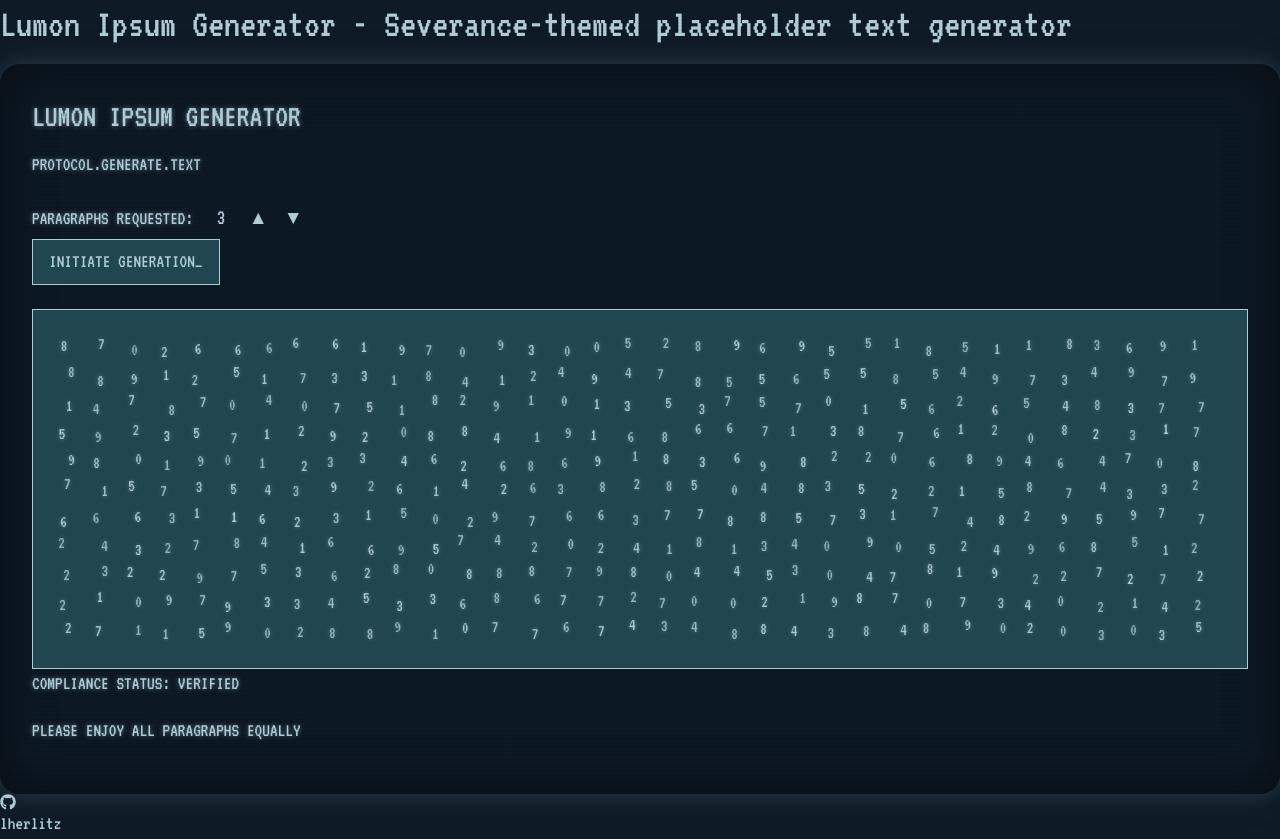
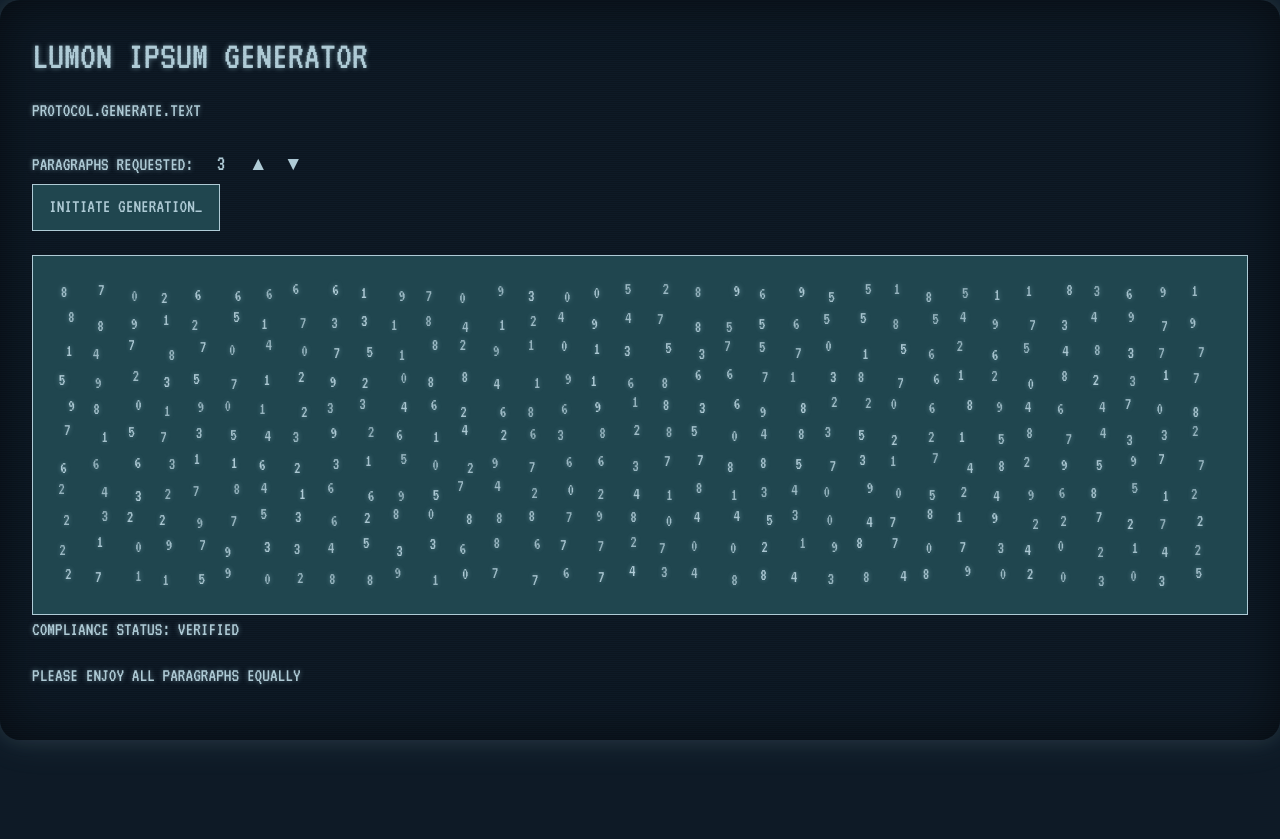
Before and after one commit to lherlitz/lumonipsum, a Next.js app: page / in a window 1280 px wide. After the commit the page ends 800 px from the top, so only its background shows below. Built offline with nearby package versions, Linux system fonts and the light colour scheme.

Commit message:
Revert "Lh/seo"

```diff
--- a/app/layout.tsx
+++ b/app/layout.tsx
@@ -2,7 +2,6 @@
 import { Geist, Geist_Mono } from "next/font/google";
 import { IBM_Plex_Mono, VT323 } from "next/font/google";
 import "./globals.css";
-import Script from "next/script";
 
 const geistSans = Geist({
   variable: "--font-geist-sans",
@@ -29,27 +28,6 @@
 export const metadata: Metadata = {
   title: "Lumon Ipsum Generator",
   description: "Generate Severance-themed placeholder text. Please enjoy all paragraphs equally.",
-  keywords: ["Severance", "placeholder text", "lorem ipsum", "Lumon", "text generator", "dummy text", "Apple TV+"],
-  authors: [{ name: "Luc H" }],
-  creator: "Luc H",
-  metadataBase: new URL("https://lumonipsum.com"),
-  openGraph: {
-    title: "Lumon Ipsum Generator",
-    description: "Generate Severance-themed placeholder text. Please enjoy all paragraphs equally.",
-    url: "https://lumonipsum.com",
-    siteName: "Lumon Ipsum Generator",
-    locale: "en_US",
-    type: "website",
-  },
-  twitter: {
-    card: "summary_large_image",
-    title: "Lumon Ipsum Generator",
-    description: "Generate Severance-themed placeholder text. Please enjoy all paragraphs equally.",
-  },
-  robots: {
-    index: true,
-    follow: true,
-  },
 };
 
 export default function RootLayout({
@@ -59,31 +37,6 @@
 }>) {
   return (
     <html lang="en">
-      <head>
-        <Script
-          id="schema-org"
-          type="application/ld+json"
-          dangerouslySetInnerHTML={{
-            __html: JSON.stringify({
-              "@context": "https://schema.org",
-              "@type": "WebApplication",
-              "name": "Lumon Ipsum Generator",
-              "description": "Generate Severance-themed placeholder text. Please enjoy all paragraphs equally.",
-              "applicationCategory": "UtilityApplication",
-              "operatingSystem": "Any",
-              "offers": {
-                "@type": "Offer",
-                "price": "0",
-                "priceCurrency": "USD"
-              },
-              "author": {
-                "@type": "Person",
-                "name": "Luc H"
-              }
-            })
-          }}
-        />
-      </head>
       <body
         className={`${geistSans.variable} ${geistMono.variable} ${ibmPlexMono.variable} ${vt323.variable} antialiased`}
       >
--- a/app/page.tsx
+++ b/app/page.tsx
@@ -3,7 +3,6 @@
 import { useState, useEffect } from 'react';
 import { generateLumonIpsum } from '../utils/lumonIpsum';
 import MDRNumbers from './components/MDRNumbers';
-import { FaGithub } from 'react-icons/fa';
 
 export default function Home() {
   const [paragraphs, setParagraphs] = useState<number>(3);
@@ -48,30 +47,21 @@
   };
 
   return (
-    <div className="flex flex-col min-h-screen">
-      <header>
-        <h1 className="sr-only">Lumon Ipsum Generator - Severance-themed placeholder text generator</h1>
-      </header>
-      <main className="flex-grow p-4 sm:p-8 flex items-center justify-center bg-[#0e1a26] pb-12" aria-label="Lumon Ipsum Generator">
+    <main className="min-h-screen p-4 sm:p-8 flex items-center justify-center bg-[#0e1a26]">
       <div className="w-full max-w-4xl">
-          <section className="terminal-screen" aria-labelledby="terminal-heading">
+        <div className="terminal-screen">
           <div className="terminal-content">
             <div className="text-center space-y-2 mb-12">
               <div className="flex items-center justify-center space-x-2">
-                  <div className="h-2 w-2 rounded-full bg-[#afcbd6] animate-pulse" aria-hidden="true"></div>
-                  <h2 id="terminal-heading" className="text-2xl font-mono tracking-wide">LUMON IPSUM GENERATOR</h2>
-                  <div className="h-2 w-2 rounded-full bg-[#afcbd6] animate-pulse" aria-hidden="true"></div>
+                <div className="h-2 w-2 rounded-full bg-[#afcbd6] animate-pulse"></div>
+                <h1 className="text-2xl font-mono tracking-wide">LUMON IPSUM GENERATOR</h1>
+                <div className="h-2 w-2 rounded-full bg-[#afcbd6] animate-pulse"></div>
               </div>
               <p className="text-sm opacity-80">PROTOCOL.GENERATE.TEXT</p>
             </div>
 
-              <form onSubmit={(e) => {
-                e.preventDefault();
-                const fakeEvent = { preventDefault: () => {}, stopPropagation: () => {} } as React.MouseEvent;
-                handleGenerate(fakeEvent);
-              }} className="w-full">
             <div className="w-full flex justify-center items-center text-sm mb-8">
-                  <label htmlFor="paragraphs">PARAGRAPHS REQUESTED: </label>
+              <span>PARAGRAPHS REQUESTED: </span>
               <input
                 type="number"
                 id="paragraphs"
@@ -80,7 +70,6 @@
                 value={paragraphs}
                 onChange={(e) => setParagraphs(Number(e.target.value))}
                 className="lumon-input mx-1"
-                    aria-label="Number of paragraphs"
               />
               <button
                 className="arrow-button"
@@ -104,20 +93,18 @@
               <button
                 onClick={handleGenerate}
                 className="lumon-button"
-                    type="submit"
-                    aria-label="Generate Lumon Ipsum text"
+                type="button"
+                aria-label="Generate text"
               >
                 INITIATE GENERATION{showCursor ? '_' : ' '}
               </button>
             </div>
-              </form>
 
             {generatedText.length > 0 ? (
-                <article className="generated-text mb-12">
+              <div className="generated-text mb-12">
                 <button
                   onClick={handleCopy}
                   className="copy-button"
-                    aria-label="Copy generated text to clipboard"
                 >
                   {copied ? 'COPIED' : 'COPY'}
                 </button>
@@ -126,7 +113,7 @@
                     <p key={index} className="text-[#f3ffff]">{paragraph}</p>
                   ))}
                 </div>
-                </article>
+              </div>
             ) : (
               <MDRNumbers className="mb-12" />
             )}
@@ -136,24 +123,8 @@
               <p>PLEASE ENJOY ALL PARAGRAPHS EQUALLY</p>
             </div>
           </div>
-          </section>
+        </div>
       </div>
     </main>
-
-      <footer className="w-full py-2 bg-[#0e1a26] fixed bottom-0">
-        <div className="text-center">
-          <a
-            href="https://github.com/lherlitz/lumonipsum"
-            target="_blank"
-            rel="noopener noreferrer"
-            className="text-gray-500 hover:text-gray-300 transition-colors inline-flex items-center gap-1 text-sm"
-            aria-label="GitHub repository"
-          >
-            <FaGithub size={16} aria-hidden="true" />
-            <span>lherlitz</span>
-          </a>
-        </div>
-      </footer>
-    </div>
   );
 }
--- a/package.json
+++ b/package.json
@@ -11,8 +11,7 @@
   "dependencies": {
     "next": "15.2.3",
     "react": "^19.0.0",
-    "react-dom": "^19.0.0",
-    "react-icons": "^5.5.0"
+    "react-dom": "^19.0.0"
   },
   "devDependencies": {
     "@eslint/eslintrc": "^3",
```
Also changed, not shown: app/manifest.ts (deleted, +0 -20 lines), app/robots.ts (deleted, +0 -11 lines), app/sitemap.ts (deleted, +0 -12 lines), 1 other file (tests, documents, lock files or other folders). Lines whose indentation alone changed are shown as unchanged.
